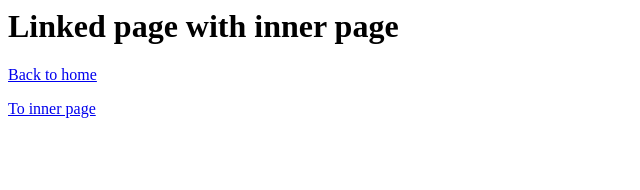
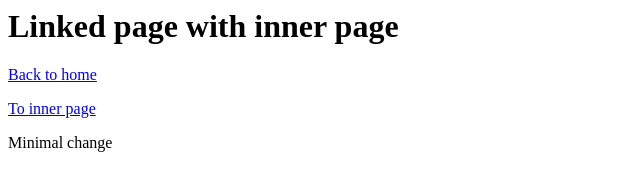
Before and after one commit to ThanyaLeif/test-gh-ai-action, a website: page website-root/linked1/index.html in a window 1280 px wide. Shown: the whole page, without its empty margins (0-640 px from the left). Drawn offline with Linux system fonts and the light colour scheme.

Commit message:
Trying to trigger extension

```diff
--- a/website-root/linked1/index.html
+++ b/website-root/linked1/index.html
@@ -11,6 +11,7 @@
             <h1>Linked page with inner page</h1>
             <p><a href="../">Back to home</a></p>
             <p><a href="inner-page.html">To inner page</a></p>
+            <p>Minimal change</p>
         </main>
     </body>
 </html>
```
